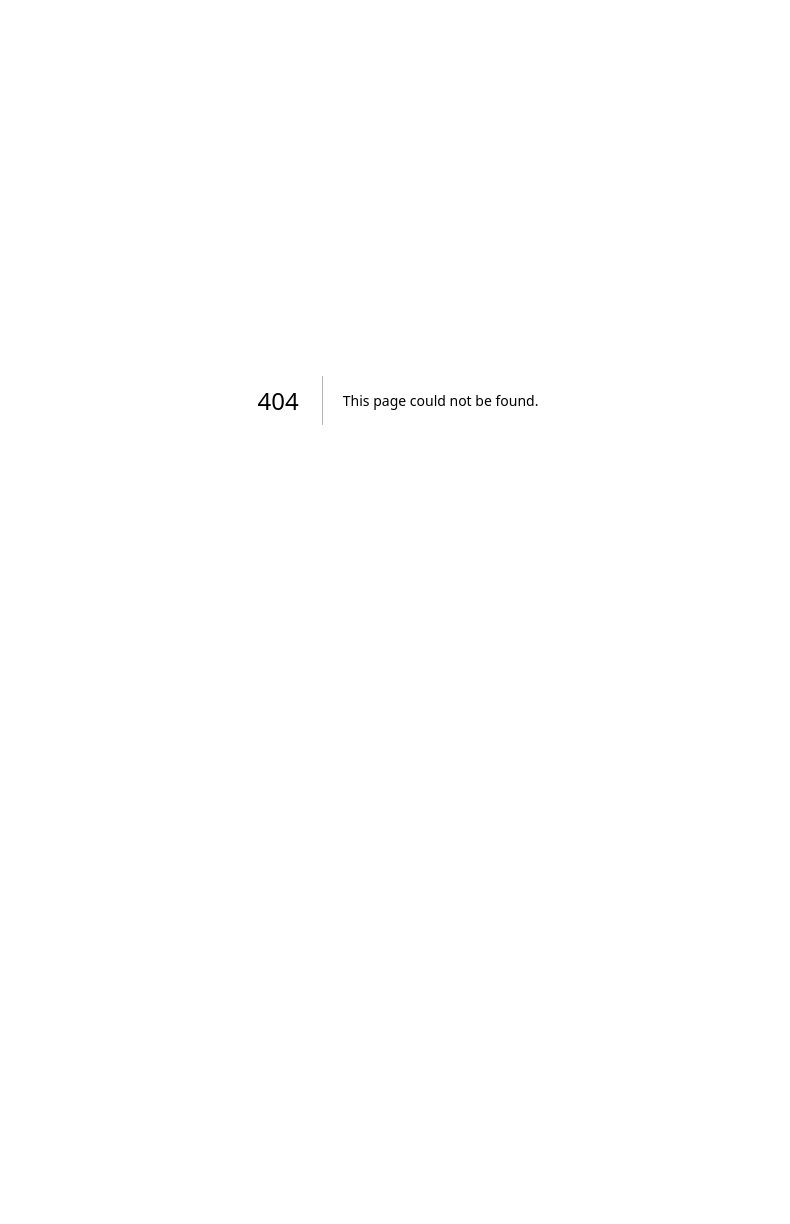
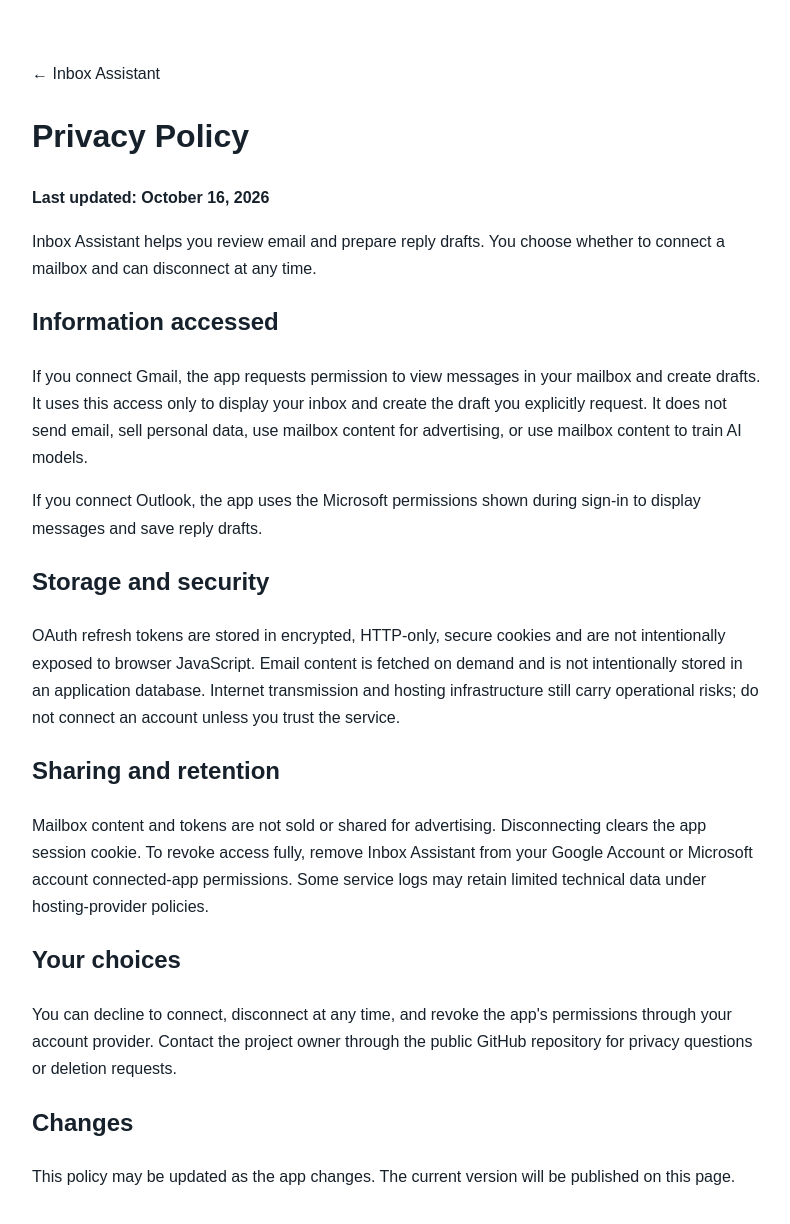
Before and after one commit to Nathan200000000/inbox-assistant, a Next.js app: page /privacy in a window 1280 px wide. Before the commit this address had no page. Shown: the top 1224 px of the page, without its empty margins (242-1032 px from the left). Before the commit the page ends 800 px from the top, so only its background shows below. Built offline with nearby package versions, Linux system fonts and the light colour scheme.

Commit message:
Document Gmail setup and privacy policy

```diff
--- /dev/null
+++ b/src/app/privacy/page.tsx
@@ -0,0 +1,19 @@
+export default function PrivacyPolicy() {
+  return <main style={{ maxWidth: 780, margin: "60px auto", padding: "0 24px", fontFamily: "Arial, sans-serif", lineHeight: 1.7, color: "#17212b" }}>
+    <a href="/">← Inbox Assistant</a>
+    <h1>Privacy Policy</h1>
+    <p><strong>Last updated: October 16, 2026</strong></p>
+    <p>Inbox Assistant helps you review email and prepare reply drafts. You choose whether to connect a mailbox and can disconnect at any time.</p>
+    <h2>Information accessed</h2>
+    <p>If you connect Gmail, the app requests permission to view messages in your mailbox and create drafts. It uses this access only to display your inbox and create the draft you explicitly request. It does not send email, sell personal data, use mailbox content for advertising, or use mailbox content to train AI models.</p>
+    <p>If you connect Outlook, the app uses the Microsoft permissions shown during sign-in to display messages and save reply drafts.</p>
+    <h2>Storage and security</h2>
+    <p>OAuth refresh tokens are stored in encrypted, HTTP-only, secure cookies and are not intentionally exposed to browser JavaScript. Email content is fetched on demand and is not intentionally stored in an application database. Internet transmission and hosting infrastructure still carry operational risks; do not connect an account unless you trust the service.</p>
+    <h2>Sharing and retention</h2>
+    <p>Mailbox content and tokens are not sold or shared for advertising. Disconnecting clears the app session cookie. To revoke access fully, remove Inbox Assistant from your Google Account or Microsoft account connected-app permissions. Some service logs may retain limited technical data under hosting-provider policies.</p>
+    <h2>Your choices</h2>
+    <p>You can decline to connect, disconnect at any time, and revoke the app's permissions through your account provider. Contact the project owner through the public GitHub repository for privacy questions or deletion requests.</p>
+    <h2>Changes</h2>
+    <p>This policy may be updated as the app changes. The current version will be published on this page.</p>
+  </main>;
+}
```
